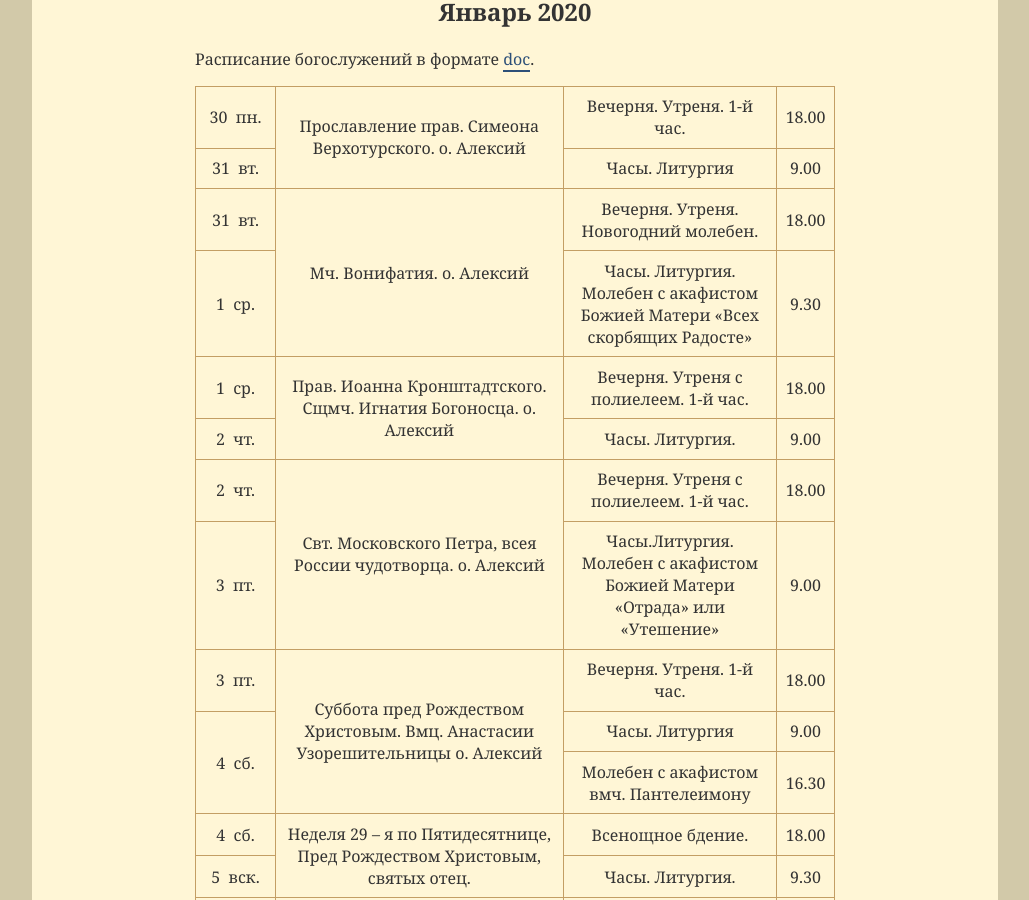
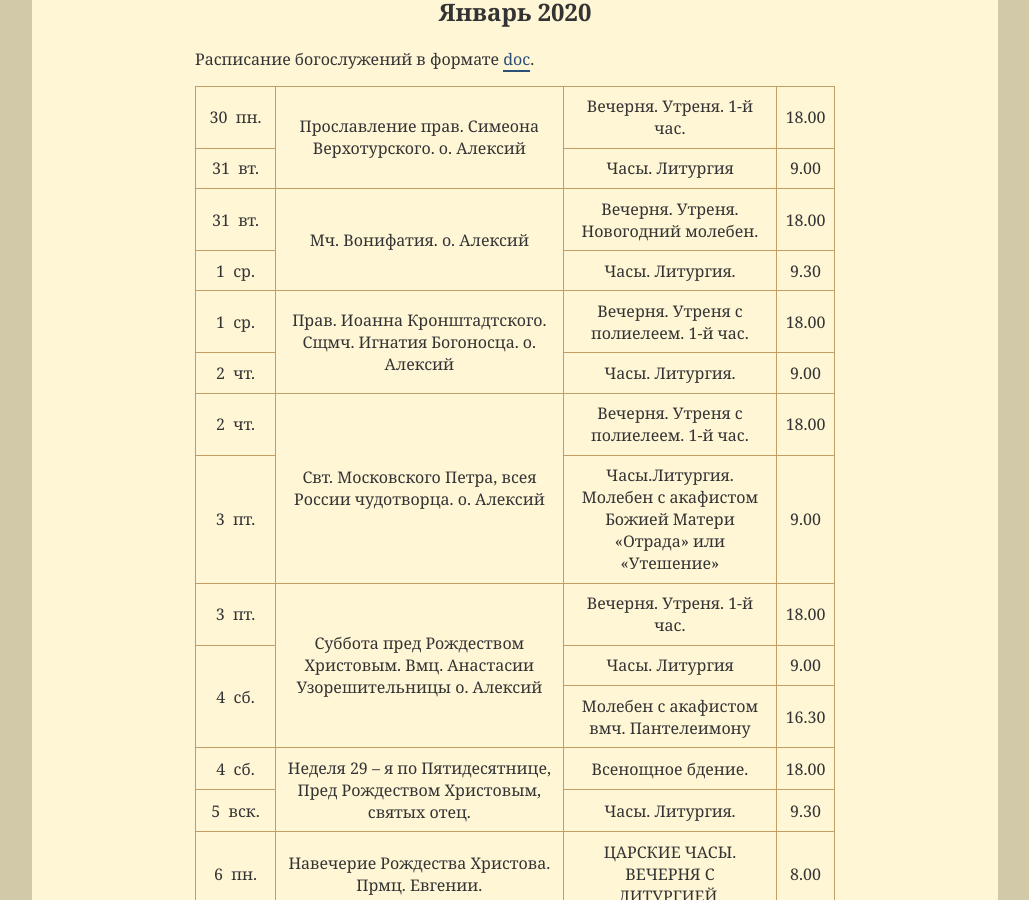
Before and after one commit to hramotradnoe/hramotradnoe.github.io, a Jekyll site: the page built from schedule/index.html, in a window 1280 px wide and 900 px high, scrolled down 341 px. Shown: the whole window, without its empty margins (125-1154 px from the left). Built offline with Jekyll 4.4.1, drawn with Linux system fonts in a browser that asks for light colours.

Commit message:
Update schedule.yml

```diff
--- a/_data/schedule.yml
+++ b/_data/schedule.yml
@@ -16,7 +16,7 @@ timetable:
         title : "Вечерня. Утреня. Новогодний молебен."
       - day   : 1&nbsp; ср.
         time  : '9.30'
-        title : "Часы. Литургия. Молебен с акафистом Божией Матери «Всех скорбящих Радосте»"
+        title : "Часы. Литургия."
  - description : "Прав. Иоанна Кронштадтского. Сщмч. Игнатия Богоносца. о. Алексий"
    services    :
       - day   : 1&nbsp; ср.
```
